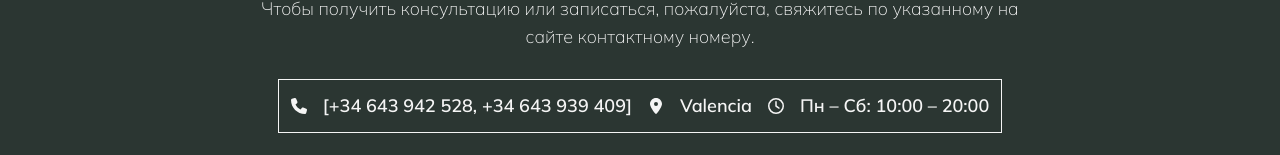
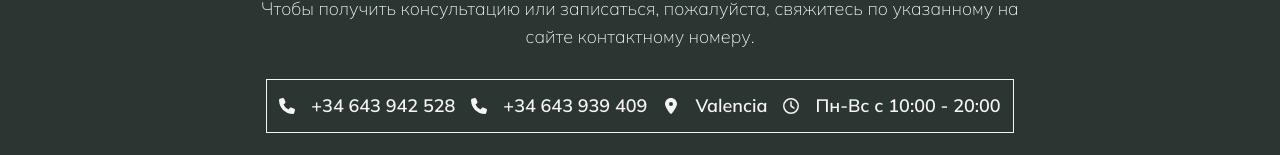
Before and after one commit to KirillUnited/beautymyway-app, a Next.js app: page / in a window 1280 px wide. Shown: the part 645-800 px from the top of the page. Built offline with nearby package versions, Linux system fonts and the light colour scheme.

Commit message:
Update contacts

```diff
--- a/src/app/containers/InfoSection/InfoSection.tsx
+++ b/src/app/containers/InfoSection/InfoSection.tsx
@@ -1,13 +1,14 @@
 import React from 'react';
 import Contacts from '@/components/Contacts/Contacts';
 import styles from './InfoSection.module.scss';
+import { CONTACTS } from '@/data';
 
 export default function InfoSection() {
     return (
         <section className={styles.root}>
             <div className={styles.wrapper}>
                 <p className={styles.description}>Чтобы получить консультацию или записаться, пожалуйста, свяжитесь по указанному на сайте контактному номеру.</p>
-                <Contacts className={styles.contacts} tel={`[+34 643 942 528, +34 643 939 409]`} address={'Valencia'} time={'Пн – Сб: 10:00 – 20:00'} />
+                <Contacts className={styles.contacts} tel={CONTACTS.tel} address={CONTACTS.adress} time={CONTACTS.time} />
             </div>
         </section>
     )
--- a/src/components/Contacts/Contacts.props.ts
+++ b/src/components/Contacts/Contacts.props.ts
@@ -1,6 +1,6 @@
 export interface ContactsProps {
-    tel: string,
-    address: string,
-    time: string,
+    tel: string | Array<string>,
+    address?: string,
+    time?: string,
     className?: string
 }
--- a/src/components/Contacts/Contacts.tsx
+++ b/src/components/Contacts/Contacts.tsx
@@ -9,15 +9,29 @@ import cn from 'classnames';
 import styles from './Contacts.module.scss';
 
 export default function Contacts({ tel, address, time, className }: ContactsProps): React.JSX.Element {
+    const telIsArray = tel && Array.isArray(tel);
+
     return (
         <div className={cn(styles.root, className)}>
             {
-                tel
+                tel && !telIsArray
                 &&
                 <Link href={`tel:${tel}`} className={`${styles.item} truncate`}>
                     <FontAwesomeIcon icon={faPhone} className='w-4 h-4' />
                     {tel}
                 </Link>
+            }
+            {
+                tel && telIsArray
+                &&
+                tel.map((item)=>{
+                    return (
+                        <Link href={`tel:${item}`} className={`${styles.item} truncate`} key={item}>
+                            <FontAwesomeIcon icon={faPhone} className='w-4 h-4' />
+                            {item}
+                        </Link>
+                    )
+                })
             }
             {
                 address
--- a/src/components/Footer/Footer.tsx
+++ b/src/components/Footer/Footer.tsx
@@ -7,7 +7,7 @@ import { faFacebookF } from '@fortawesome/free-brands-svg-icons/faFacebookF';
 import { faInstagram } from '@fortawesome/free-brands-svg-icons/faInstagram';
 import Link from 'next/link';
 import Contacts from '@/components/Contacts/Contacts';
-import { LINKS } from '@/data';
+import { CONTACTS, LINKS } from '@/data';
 
 export default function Footer() {
     const getLinks = (name: string) => {
@@ -35,8 +35,7 @@ export default function Footer() {
                             className='max-w-[40px]'
                         />
                     </Link>
-                    <Contacts className='flex flex-col items-center md:items-start gap-2 text-center' tel={`+38 097 62 000 77`} address={'г. Киев, ул. Новоселицкая, 10'} time={'Пн – Вс: 09:00 – 21:00'} />
-                    <Contacts className='flex flex-col items-center md:items-start gap-2 text-center' tel={`+34 601 500 379`} address={'Barcelona, Carrer de Bertrand i Serra, 12'} time={'Пн – Сб: 10:00 – 20:00'} />
+                    <Contacts className='flex flex-col items-center md:items-start gap-2 text-center' tel={CONTACTS.tel} address={CONTACTS.adress} time={CONTACTS.time} />
                     <div className='flex flex-col md:self-start gap-2'>
                         <div className="socials flex justify-center items-center gap-4">
                             <a href='/'><FontAwesomeIcon icon={faYoutube} className='w-5 h-5' /></a>
--- a/src/data/index.ts
+++ b/src/data/index.ts
@@ -200,4 +200,10 @@ export const TEAM = [
         image: 'team-6.png',
         title: 'team-6'
     },
-]
+];
+
+export const CONTACTS = {
+    tel: ['+34 643 942 528', '+34 643 939 409'],
+    adress: 'Valencia',
+    time: 'Пн-Вс с 10:00 - 20:00',
+};
```
